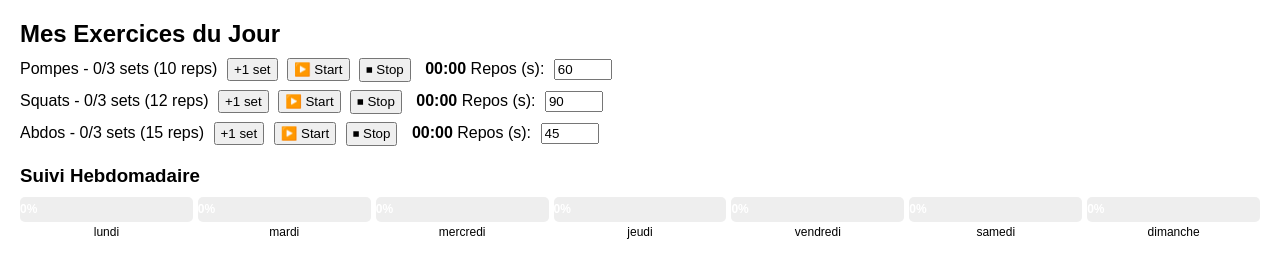
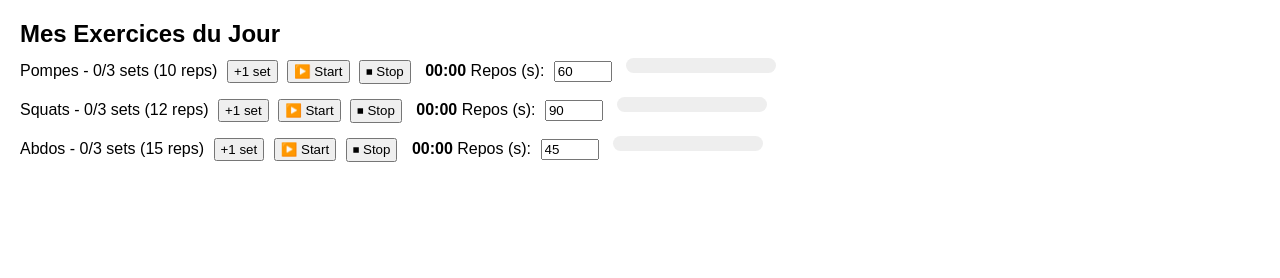
Before and after one commit to ludobruel9131-max/gym-app, a plain HTML site: page index.html in a window 1280 px wide. Drawn offline with Linux system fonts and the light colour scheme.

Commit message:
Update index.html

```diff
--- a/index.html
+++ b/index.html
@@ -7,25 +7,18 @@
   <style>
     body { font-family: Arial, sans-serif; margin: 20px; }
     h2, h3 { margin-bottom: 10px; }
-    #exerciseList div { margin-bottom: 8px; }
+    #exerciseList div { margin-bottom: 12px; }
     button { margin-left: 5px; padding: 2px 5px; }
-    #weeklyBars { display: flex; gap: 5px; margin-top: 10px; }
-    .dayBar { flex: 1; height: 25px; position: relative; background-color: #eee; border-radius: 5px; overflow: hidden; }
-    .fillBar { height: 100%; width: 0%; text-align: center; color: white; font-size: 12px; line-height: 25px; font-weight: bold; }
-    .dayLabel { text-align: center; margin-top: 3px; font-size: 12px; }
+    input[type="number"] { width: 50px; margin-left: 5px; }
     .timer { display: inline-block; margin-left: 10px; font-weight: bold; }
-    .rest { color: blue; font-weight: bold; margin-left: 10px; }
-    input[type="number"] { width: 50px; margin-left: 5px; }
+    .restBarContainer { display: inline-block; width: 150px; height: 15px; background: #eee; border-radius: 8px; margin-left: 10px; overflow: hidden; vertical-align: middle; }
+    .restBarFill { height: 100%; width: 0%; background: blue; text-align: center; color: white; font-size: 10px; line-height: 15px; }
+    .done { text-decoration: line-through; color: #777; }
   </style>
 </head>
 <body>
   <h2>Mes Exercices du Jour</h2>
   <div id="exerciseList"></div>
-
-  <h3>Suivi Hebdomadaire</h3>
-  <div id="weeklyDashboard">
-    <div id="weeklyBars"></div>
-  </div>
 
   <audio id="restSound">
     <source src="https://www.soundjay.com/button/beep-07.wav" type="audio/wav">
@@ -41,9 +34,14 @@
     ];
 
     const weeklySessions = { "lundi": false, "mardi": false, "mercredi": false, "jeudi": false, "vendredi": false, "samedi": false, "dimanche": false };
-
     const exerciseList = document.getElementById('exerciseList');
     const restSound = document.getElementById('restSound');
+
+    function formatTime(seconds) {
+      const m = Math.floor(seconds / 60);
+      const s = seconds % 60;
+      return `${m.toString().padStart(2,'0')}:${s.toString().padStart(2,'0')}`;
+    }
 
     function markDone(index) {
       if (exercises[index].doneSets < exercises[index].sets) {
@@ -82,51 +80,14 @@
       }, 1000);
     }
 
-    function formatTime(seconds) {
-      const m = Math.floor(seconds / 60);
-      const s = seconds % 60;
-      return `${m.toString().padStart(2,'0')}:${s.toString().padStart(2,'0')}`;
-    }
-
-    function renderWeeklyDashboard() {
-      const container = document.getElementById('weeklyBars');
-      container.innerHTML = '';
-      Object.keys(weeklySessions).forEach(day => {
-        const barContainer = document.createElement('div');
-        barContainer.style.flex = '1';
-        const dayBar = document.createElement('div');
-        dayBar.className = 'dayBar';
-        const fillBar = document.createElement('div');
-        fillBar.className = 'fillBar';
-        let percent = 0;
-        if (day === currentDay.toLowerCase() && exercises.length > 0) {
-          const totalSets = exercises.reduce((sum, ex) => sum + ex.sets, 0);
-          const doneSets = exercises.reduce((sum, ex) => sum + ex.doneSets, 0);
-          percent = totalSets === 0 ? 0 : Math.round((doneSets / totalSets) * 100);
-        } else {
-          percent = weeklySessions[day] ? 100 : 0;
-        }
-        fillBar.style.width = percent + '%';
-        fillBar.style.backgroundColor = percent === 100 ? '#4caf50' : (percent > 0 ? '#ff9800' : '#f44336');
-        fillBar.textContent = percent + '%';
-        const label = document.createElement('div');
-        label.className = 'dayLabel';
-        label.textContent = day;
-        dayBar.appendChild(fillBar);
-        barContainer.appendChild(dayBar);
-        barContainer.appendChild(label);
-        container.appendChild(barContainer);
-      });
-    }
-
     function renderExercises() {
       exerciseList.innerHTML = '';
       exercises.forEach((ex, index) => {
-        const doneClass = ex.doneSets === ex.sets ? 'style="text-decoration: line-through; color: #777;"' : '';
+        const doneClass = ex.doneSets === ex.sets ? 'done' : '';
         const div = document.createElement('div');
-        div.className = 'exercise';
+        const restPercent = ex.restDuration > 0 ? Math.min(Math.round((ex.restTime / ex.restDuration) * 100), 100) : 0;
         div.innerHTML = `
-          <span ${doneClass}>${ex.name} - ${ex.doneSets}/${ex.sets} sets (${ex.reps} reps)</span>
+          <span class="${doneClass}">${ex.name} - ${ex.doneSets}/${ex.sets} sets (${ex.reps} reps)</span>
           <button onclick="markDone(${index})">+1 set</button>
           <button onclick="startTimer(${index})">▶️ Start</button>
           <button onclick="stopTimer(${index})">⏹ Stop</button>
@@ -134,11 +95,12 @@
           <label>Repos (s):
             <input type="number" min="10" value="${ex.restDuration}" onchange="exercises[${index}].restDuration=this.value">
           </label>
-          ${ex.restTimer ? `<span class="rest">Repos: ${formatTime(ex.restDuration - ex.restTime)}</span>` : ''}
+          <div class="restBarContainer">
+            <div class="restBarFill" style="width: ${restPercent}%;"></div>
+          </div>
         `;
         exerciseList.appendChild(div);
       });
-      renderWeeklyDashboard();
     }
 
     renderExercises();
```
